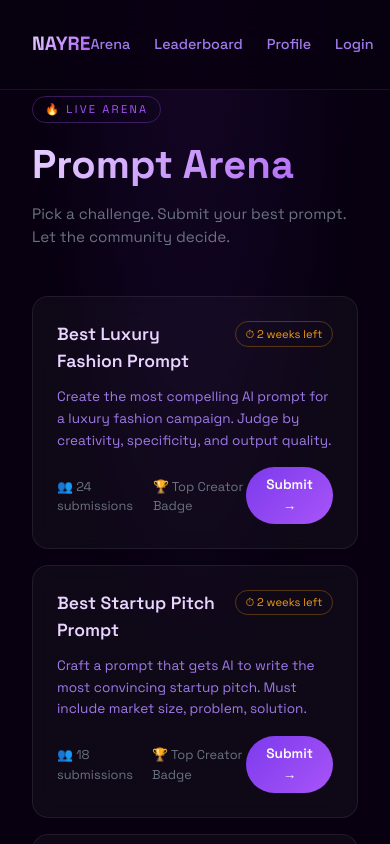
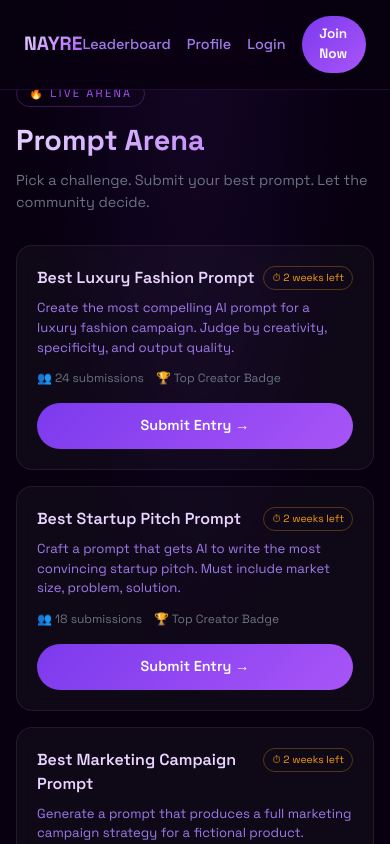
Before and after one commit to SUAD-UX/NAYRE-, a Next.js app: page /arena in a window 390 px wide. Shown: the top 844 px of the page. Built offline with nearby package versions, Linux system fonts and the light colour scheme; no server answers.

Commit message:
fix: mobile nav cleanup + mobile arena submit form

```diff
--- a/app/arena/page.tsx
+++ b/app/arena/page.tsx
@@ -74,20 +74,25 @@ export default function Arena() {
 
   return (
     <main style={{
-      minHeight: "100vh", background: "#080010", color: "white",
-      padding: "2rem", fontFamily: "'Space Grotesk', sans-serif",
+      minHeight: "100vh",
+      background: "#080010",
+      color: "white",
+      padding: "1rem",
+      fontFamily: "'Space Grotesk', sans-serif",
     }}>
       <div style={{
         position: "fixed", inset: 0, zIndex: 0, pointerEvents: "none",
         background: "radial-gradient(ellipse at top, rgba(124,58,237,0.1) 0%, transparent 60%)",
       }} />
 
-      <div style={{ maxWidth: "900px", margin: "0 auto", position: "relative", zIndex: 1 }}>
+      <div style={{ maxWidth: "700px", margin: "0 auto", position: "relative", zIndex: 1 }}>
+
+        {/* Header */}
         <motion.div
           initial={{ opacity: 0, y: 20 }}
           animate={{ opacity: 1, y: 0 }}
           transition={{ duration: 0.6 }}
-          style={{ marginBottom: "3rem" }}
+          style={{ marginBottom: "2rem" }}
         >
           <div style={{
             display: "inline-block", fontSize: "0.7rem", letterSpacing: "0.2em",
@@ -98,18 +103,20 @@ export default function Arena() {
             🔥 Live Arena
           </div>
           <h1 style={{
-            fontSize: "2.5rem", fontWeight: "700", marginBottom: "0.5rem",
+            fontSize: "clamp(1.8rem, 6vw, 2.5rem)",
+            fontWeight: "700", marginBottom: "0.5rem", margin: "0 0 0.5rem 0",
             background: "linear-gradient(135deg, #E9D5FF 0%, #A855F7 100%)",
             WebkitBackgroundClip: "text", WebkitTextFillColor: "transparent",
             backgroundClip: "text",
           }}>
             Prompt Arena
           </h1>
-          <p style={{ color: "#6B7280", fontSize: "0.95rem" }}>
+          <p style={{ color: "#6B7280", fontSize: "0.9rem", margin: 0 }}>
             Pick a challenge. Submit your best prompt. Let the community decide.
           </p>
         </motion.div>
 
+        {/* Message banner */}
         {message && (
           <motion.div
             initial={{ opacity: 0, y: -10 }}
@@ -126,6 +133,7 @@ export default function Arena() {
           </motion.div>
         )}
 
+        {/* Challenges */}
         <div style={{ display: "flex", flexDirection: "column", gap: "1rem" }}>
           {challenges.map((challenge, i) => (
             <motion.div
@@ -133,9 +141,6 @@ export default function Arena() {
               initial={{ opacity: 0, y: 30 }}
               animate={{ opacity: 1, y: 0 }}
               transition={{ duration: 0.5, delay: i * 0.1 }}
-              onClick={() => setActiveChallenge(
-                activeChallenge === challenge.id ? null : challenge.id
-              )}
               style={{
                 background: activeChallenge === challenge.id
                   ? "linear-gradient(135deg, rgba(124,58,237,0.25), rgba(168,85,247,0.15))"
@@ -143,107 +148,121 @@ export default function Arena() {
                 border: activeChallenge === challenge.id
                   ? "1px solid rgba(168,85,247,0.6)"
                   : "1px solid rgba(255,255,255,0.08)",
-                borderRadius: "16px", padding: "1.5rem",
-                cursor: "pointer", transition: "all 0.3s ease",
+                borderRadius: "16px",
+                padding: "1.25rem",
+                transition: "all 0.3s ease",
                 backdropFilter: "blur(10px)",
               }}
             >
-              <div style={{ display: "flex", justifyContent: "space-between", alignItems: "flex-start", marginBottom: "0.75rem" }}>
-                <h2 style={{ fontSize: "1.1rem", fontWeight: "600", color: "#E9D5FF", margin: 0 }}>
+              {/* Challenge header */}
+              <div style={{ marginBottom: "0.75rem" }}>
+                <div style={{ display: "flex", justifyContent: "space-between", alignItems: "flex-start", gap: "0.5rem", marginBottom: "0.5rem" }}>
+                  <h2 style={{ fontSize: "1rem", fontWeight: "600", color: "#E9D5FF", margin: 0, flex: 1 }}>
                     {challenge.title}
                   </h2>
                   <span style={{
-                  fontSize: "0.7rem", color: "#F59E0B",
+                    fontSize: "0.65rem", color: "#F59E0B",
                     border: "1px solid rgba(245,158,11,0.3)",
-                  padding: "0.2rem 0.6rem", borderRadius: "100px",
-                  whiteSpace: "nowrap", marginLeft: "1rem",
+                    padding: "0.2rem 0.5rem", borderRadius: "100px",
+                    whiteSpace: "nowrap", flexShrink: 0,
                   }}>
                     ⏱ {challenge.deadline}
                   </span>
                 </div>
-
-              <p style={{ fontSize: "0.85rem", color: "#9F7AEA", marginBottom: "1rem", lineHeight: 1.6 }}>
+                <p style={{ fontSize: "0.82rem", color: "#9F7AEA", margin: 0, lineHeight: 1.5 }}>
                   {challenge.description}
                 </p>
+              </div>
 
-              <div style={{ display: "flex", justifyContent: "space-between", alignItems: "center" }}>
-                <div style={{ display: "flex", gap: "1rem" }}>
-                  <span style={{ fontSize: "0.8rem", color: "#6B7280" }}>
+              {/* Stats row */}
+              <div style={{ display: "flex", justifyContent: "space-between", alignItems: "center", marginBottom: "1rem" }}>
+                <div style={{ display: "flex", gap: "0.75rem", flexWrap: "wrap" }}>
+                  <span style={{ fontSize: "0.75rem", color: "#6B7280" }}>
                     👥 {challenge.submissions} submissions
                   </span>
-                  <span style={{ fontSize: "0.8rem", color: "#6B7280" }}>
+                  <span style={{ fontSize: "0.75rem", color: "#6B7280" }}>
                     {challenge.prize}
                   </span>
                 </div>
+              </div>
+
+              {/* Submit button */}
               <motion.button
-                  whileHover={{ scale: 1.05 }}
+                whileHover={{ scale: 1.02 }}
                 whileTap={{ scale: 0.97 }}
-                  onClick={(e) => { e.stopPropagation(); setActiveChallenge(challenge.id); }}
+                onClick={() => setActiveChallenge(
+                  activeChallenge === challenge.id ? null : challenge.id
+                )}
                 style={{
-                    background: "linear-gradient(135deg, #7C3AED, #A855F7)",
-                    color: "white", border: "none", padding: "0.5rem 1.25rem",
-                    borderRadius: "100px", fontSize: "0.85rem", fontWeight: "600",
+                  width: "100%",
+                  background: activeChallenge === challenge.id
+                    ? "rgba(255,255,255,0.06)"
+                    : "linear-gradient(135deg, #7C3AED, #A855F7)",
+                  color: "white", border: activeChallenge === challenge.id
+                    ? "1px solid rgba(255,255,255,0.1)" : "none",
+                  padding: "0.75rem",
+                  borderRadius: "100px", fontSize: "0.9rem", fontWeight: "600",
                   cursor: "pointer",
                 }}
               >
-                  Submit →
+                {activeChallenge === challenge.id ? "Close ✕" : "Submit Entry →"}
               </motion.button>
-              </div>
 
+              {/* Expanded form */}
               {activeChallenge === challenge.id && (
                 <motion.div
-                  initial={{ opacity: 0, height: 0 }}
-                  animate={{ opacity: 1, height: "auto" }}
-                  style={{ marginTop: "1.5rem", borderTop: "1px solid rgba(168,85,247,0.2)", paddingTop: "1.5rem" }}
-                  onClick={(e) => e.stopPropagation()}
+                  initial={{ opacity: 0 }}
+                  animate={{ opacity: 1 }}
+                  transition={{ duration: 0.3 }}
+                  style={{ marginTop: "1.25rem", borderTop: "1px solid rgba(168,85,247,0.2)", paddingTop: "1.25rem" }}
                 >
-                  <p style={{ fontSize: "0.8rem", color: "#9F7AEA", marginBottom: "0.75rem" }}>
-                    Your prompt submission:
+                  <p style={{ fontSize: "0.8rem", color: "#9F7AEA", marginBottom: "0.75rem", margin: "0 0 0.75rem 0" }}>
+                    ✍️ Your prompt:
                   </p>
                   <textarea
                     placeholder="Type your prompt here... Be specific, creative, and detailed."
                     value={promptText}
                     onChange={(e) => setPromptText(e.target.value)}
                     style={{
-                      width: "100%", minHeight: "120px", padding: "0.75rem",
+                      width: "100%", minHeight: "100px", padding: "0.75rem",
                       background: "rgba(255,255,255,0.05)",
                       border: "1px solid rgba(255,255,255,0.1)",
                       borderRadius: "10px", color: "white", fontSize: "0.9rem",
                       fontFamily: "inherit", outline: "none", resize: "vertical",
-                      boxSizing: "border-box",
+                      boxSizing: "border-box", marginBottom: "0.75rem",
                     }}
                   />
-                  <div style={{ display: "flex", gap: "0.75rem", marginTop: "0.75rem" }}>
                   <input
                     type="url"
                     placeholder="Screenshot URL (optional)"
                     value={imageUrl}
                     onChange={(e) => setImageUrl(e.target.value)}
                     style={{
-                        flex: 1, padding: "0.7rem 1rem",
+                      width: "100%", padding: "0.7rem 1rem",
+                      marginBottom: "0.75rem",
                       background: "rgba(255,255,255,0.05)",
                       border: "1px solid rgba(255,255,255,0.1)",
                       borderRadius: "10px", color: "white", fontSize: "0.85rem",
                       fontFamily: "inherit", outline: "none",
+                      boxSizing: "border-box",
                     }}
                   />
                   <motion.button
-                      whileHover={{ scale: 1.05 }}
+                    whileHover={{ scale: 1.02 }}
                     whileTap={{ scale: 0.97 }}
                     onClick={() => handleSubmit(challenge.id)}
                     disabled={submitting}
                     style={{
+                      width: "100%",
                       background: "linear-gradient(135deg, #7C3AED, #A855F7)",
-                        color: "white", border: "none", padding: "0.7rem 1.5rem",
-                        borderRadius: "100px", fontSize: "0.85rem", fontWeight: "600",
+                      color: "white", border: "none", padding: "0.85rem",
+                      borderRadius: "100px", fontSize: "0.9rem", fontWeight: "600",
                       cursor: submitting ? "not-allowed" : "pointer",
                       opacity: submitting ? 0.6 : 1,
-                        whiteSpace: "nowrap",
                     }}
                   >
-                      {submitting ? "Submitting..." : "Submit Entry"}
+                    {submitting ? "Submitting..." : "🔥 Submit Entry"}
                   </motion.button>
-                  </div>
                 </motion.div>
               )}
             </motion.div>
@@ -254,7 +273,7 @@ export default function Arena() {
           initial={{ opacity: 0 }}
           animate={{ opacity: 1 }}
           transition={{ delay: 0.6 }}
-          style={{ textAlign: "center", color: "#374151", fontSize: "0.8rem", marginTop: "3rem" }}
+          style={{ textAlign: "center", color: "#374151", fontSize: "0.8rem", marginTop: "2rem" }}
         >
           New challenges every 3 weeks. Submit early. Vote daily. Rise. 🔥
         </motion.p>
--- a/app/layout.tsx
+++ b/app/layout.tsx
@@ -22,7 +22,7 @@ export default function RootLayout({
       <body style={{ fontFamily: "'Space Grotesk', sans-serif", margin: 0, background: "#080010" }}>
         <nav style={{
           position: "fixed", top: 0, left: 0, right: 0, zIndex: 50,
-          padding: "1rem 2rem",
+          padding: "1rem 1.5rem",
           display: "flex", alignItems: "center", justifyContent: "space-between",
           borderBottom: "1px solid rgba(168,85,247,0.15)",
           backdropFilter: "blur(20px)",
@@ -37,15 +37,14 @@ export default function RootLayout({
             NAYRE
           </a>
 
-          <div style={{ display: "flex", gap: "1.5rem", alignItems: "center" }}>
-            <a href="/arena" style={navLinkStyle}>Arena</a>
+          <div style={{ display: "flex", gap: "1rem", alignItems: "center" }}>
             <a href="/leaderboard" style={navLinkStyle}>Leaderboard</a>
             <a href="/profile" style={navLinkStyle}>Profile</a>
             <a href="/login" style={navLinkStyle}>Login</a>
             <a href="/signup" style={{
               background: "linear-gradient(135deg, #7C3AED, #A855F7)",
               color: "white", textDecoration: "none",
-              padding: "0.5rem 1.25rem", borderRadius: "100px",
+              padding: "0.5rem 1.1rem", borderRadius: "100px",
               fontSize: "0.85rem", fontWeight: "600",
             }}>
               Join Now
```
Lines whose indentation alone changed are shown as unchanged.
